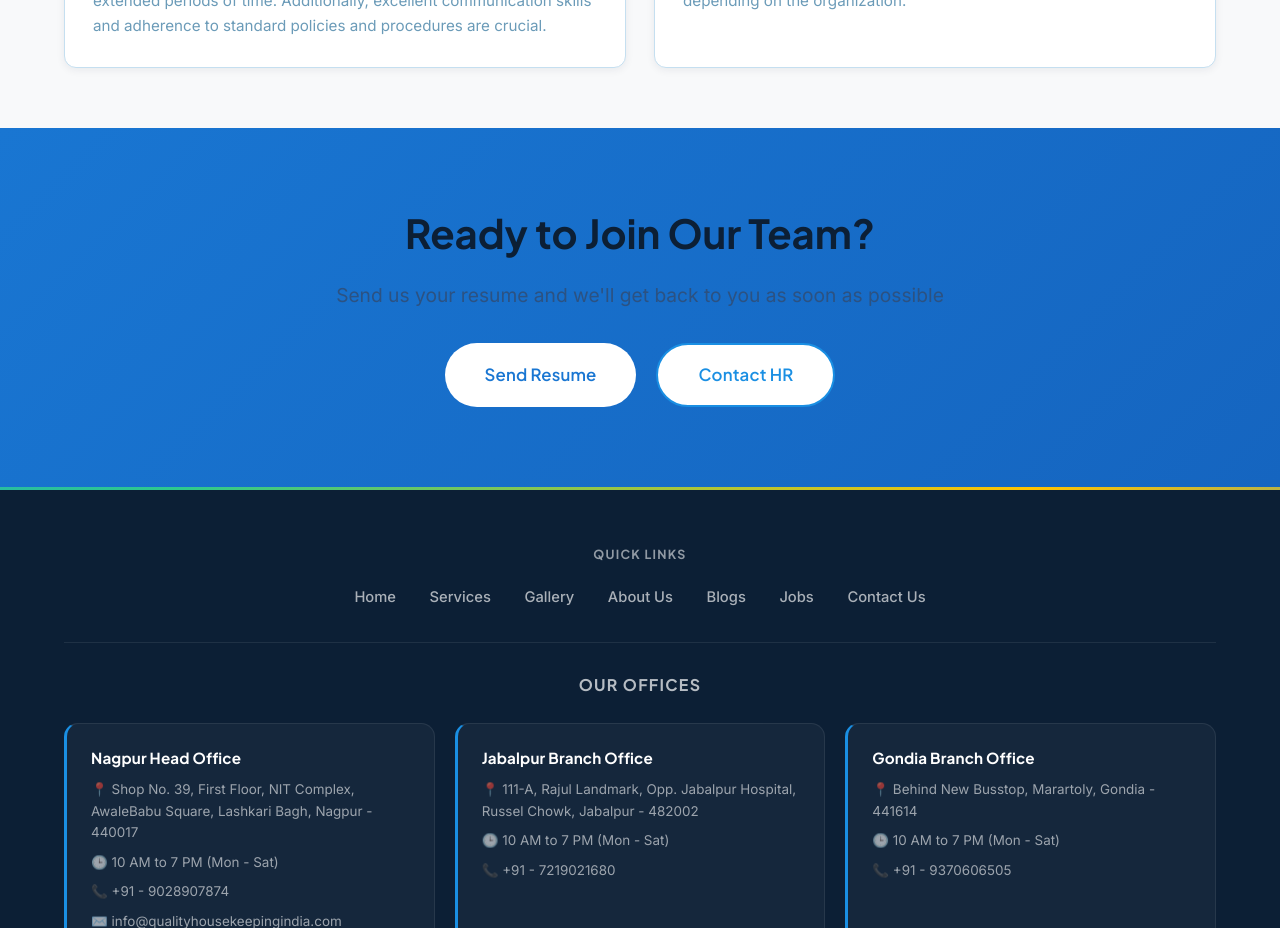
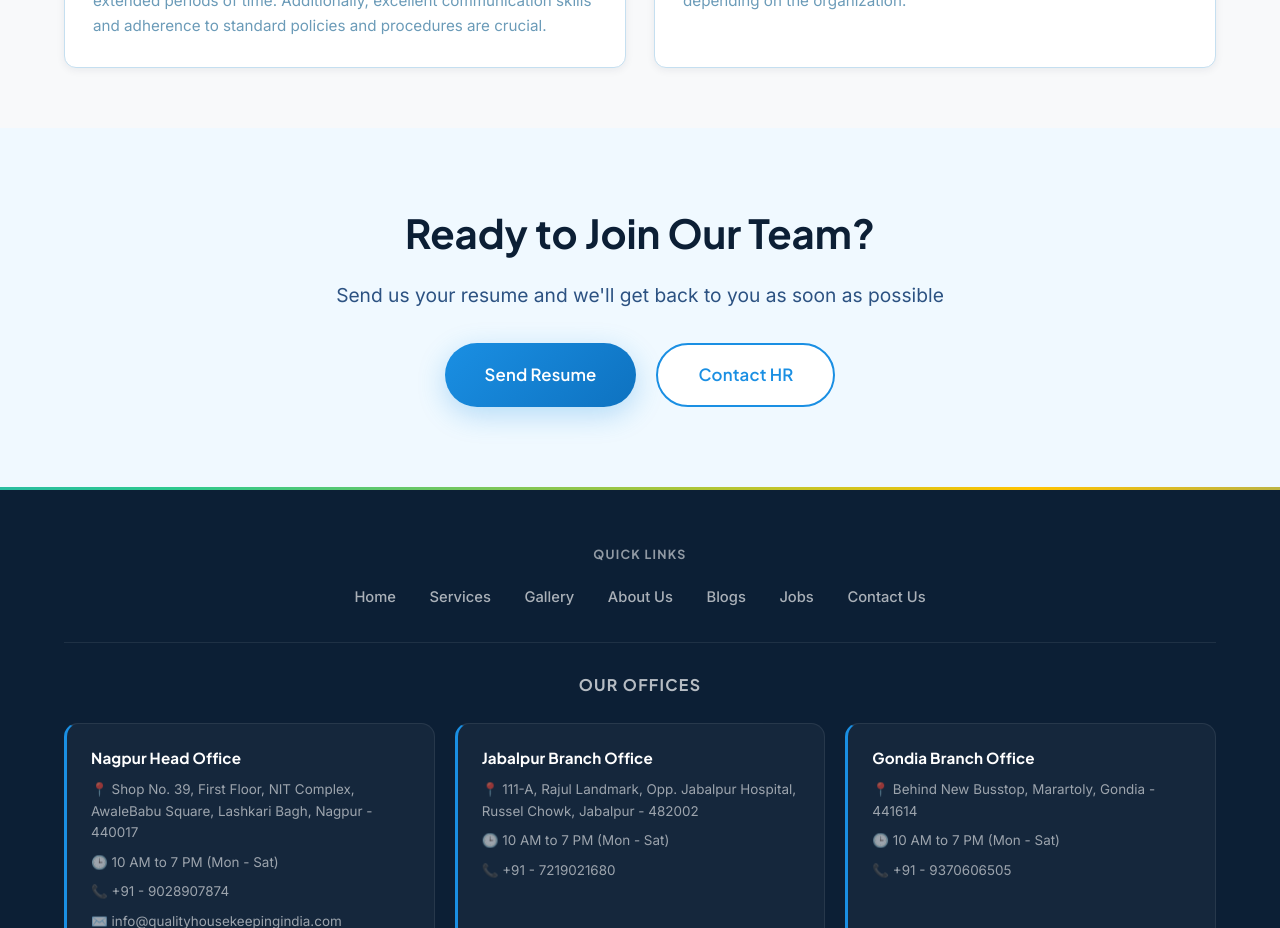
Before and after one commit to iAmitJambhulkar/QualityProject, a React (Create React App) app: page /jobs in a window 1280 px wide. Shown: the part 2980-3908 px from the top of the page. Built offline with nearby package versions, Linux system fonts and the light colour scheme.

Commit message:
Remove blue gradient background from Jobs CTA section
- Changed background from blue gradient to transparent
- Updated text colors to use theme variables
- Simplified button styles to use theme classes

```diff
--- a/src/pages/Jobs.js
+++ b/src/pages/Jobs.js
@@ -222,17 +222,17 @@ const Jobs = () => {
       )}
 
       {/* Apply CTA Section */}
-      <section style={{ padding: '80px 0', background: 'linear-gradient(135deg, #1976D2 0%, #1565C0 100%)', color: 'white' }}>
+      <section style={{ padding: '80px 0', background: 'transparent', color: 'var(--dark)' }}>
         <div className="container" style={{ textAlign: 'center' }}>
-          <h2 style={{ fontSize: '2.5rem', marginBottom: '20px' }}>Ready to Join Our Team?</h2>
-          <p style={{ fontSize: '1.2rem', marginBottom: '30px', maxWidth: '700px', margin: '0 auto 30px' }}>
+          <h2 style={{ fontSize: '2.5rem', marginBottom: '20px', color: 'var(--dark)' }}>Ready to Join Our Team?</h2>
+          <p style={{ fontSize: '1.2rem', marginBottom: '30px', maxWidth: '700px', margin: '0 auto 30px', color: 'var(--mid)' }}>
             Send us your resume and we'll get back to you as soon as possible
           </p>
           <div style={{ display: 'flex', gap: '20px', justifyContent: 'center', flexWrap: 'wrap' }}>
-            <a href="mailto:info@qualityhousekeepingindia.com" className="btn btn-large" style={{ backgroundColor: 'white', color: '#1976D2' }}>
+            <a href="mailto:info@qualityhousekeepingindia.com" className="btn btn-primary btn-large">
               Send Resume
             </a>
-            <a href="/contact" className="btn btn-large btn-secondary">
+            <a href="/contact" className="btn btn-secondary btn-large">
               Contact HR
             </a>
           </div>
```
